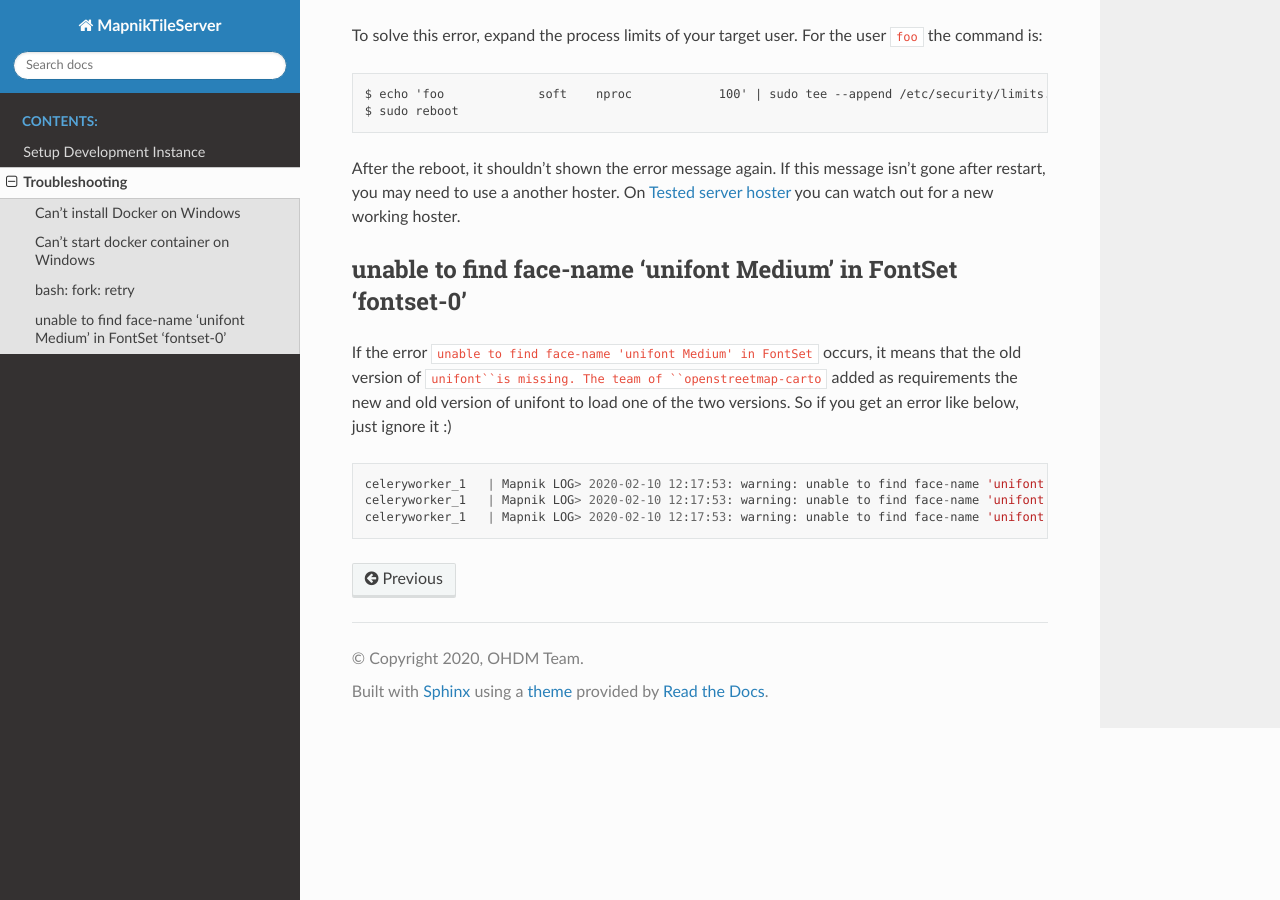
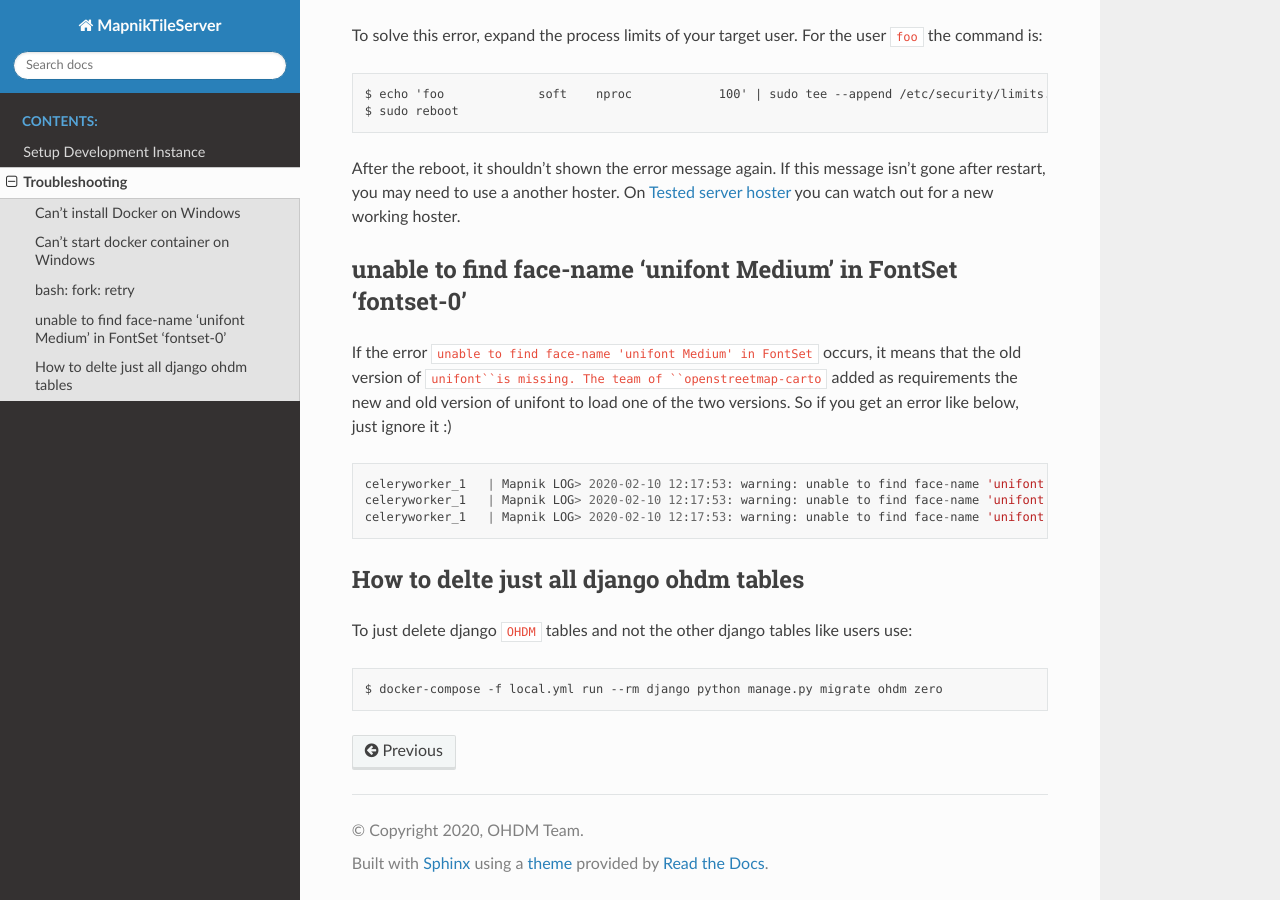
Before and after one commit to OpenHistoricalDataMap/MapnikTileServer, a Sphinx documentation site: the page built from docs/troubleshooting.rst, in a window 1280 px wide and 900 px high, scrolled down 710 px. Built offline with Sphinx 7.4.7 and the Read the Docs theme 2.0.0, drawn with Linux system fonts in a browser that asks for light colours.

Commit message:
add troubleshooting entry

```diff
--- a/docs/troubleshooting.rst
+++ b/docs/troubleshooting.rst
@@ -52,3 +52,11 @@ ignore it :) ::
     celeryworker_1   | Mapnik LOG> 2020-02-10 12:17:53: warning: unable to find face-name 'unifont Medium' in FontSet 'fontset-0'
     celeryworker_1   | Mapnik LOG> 2020-02-10 12:17:53: warning: unable to find face-name 'unifont Medium' in FontSet 'fontset-1'
     celeryworker_1   | Mapnik LOG> 2020-02-10 12:17:53: warning: unable to find face-name 'unifont Medium' in FontSet 'fontset-2'
+
+How to delte just all django ohdm tables
+----------------------------------------
+
+To just delete django ``OHDM`` tables and not the other django tables like users
+use::
+
+    $ docker-compose -f local.yml run --rm django python manage.py migrate ohdm zero
```
